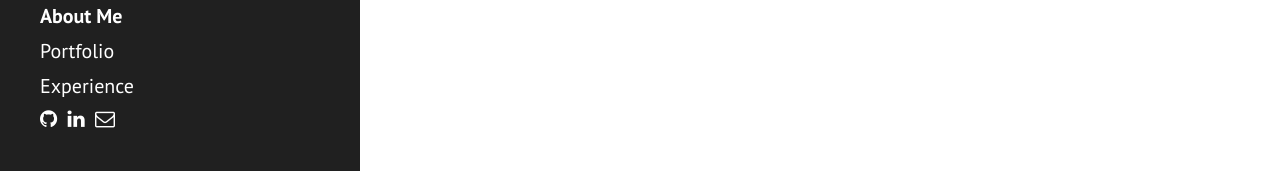
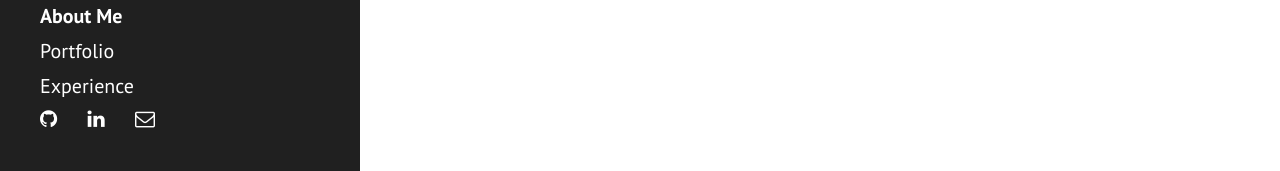
Before and after one commit to ppgeyser/ppgeyser.github.io, a Jekyll site: the page built from index.md, in a window 1280 px wide. Shown: the part 726-897 px from the top of the page. Built offline with Jekyll 4.4.1, drawn with Linux system fonts in a browser that asks for light colours.

Commit message:
Adjusted margins for sidebar <a> tags

```diff
--- a/public/css/hyde.css
+++ b/public/css/hyde.css
@@ -73,7 +73,7 @@ html {
 /* Sidebar links */
 .sidebar a {
   color: #fff;
-  margin-right: 5px;
+  margin-right: 25px;
 }
 
 /* About section */
```
